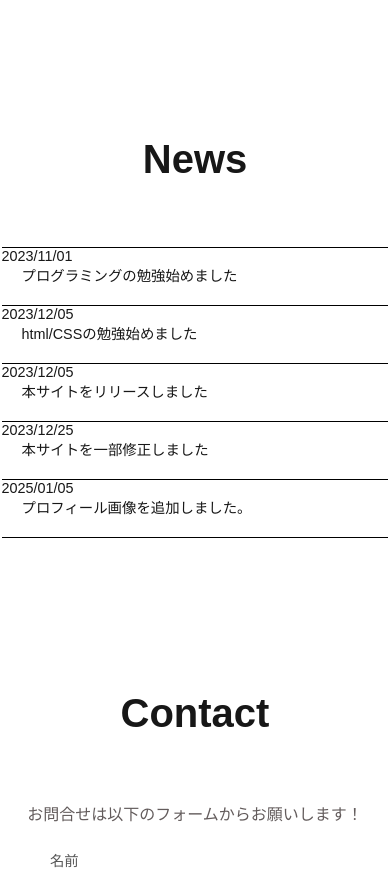
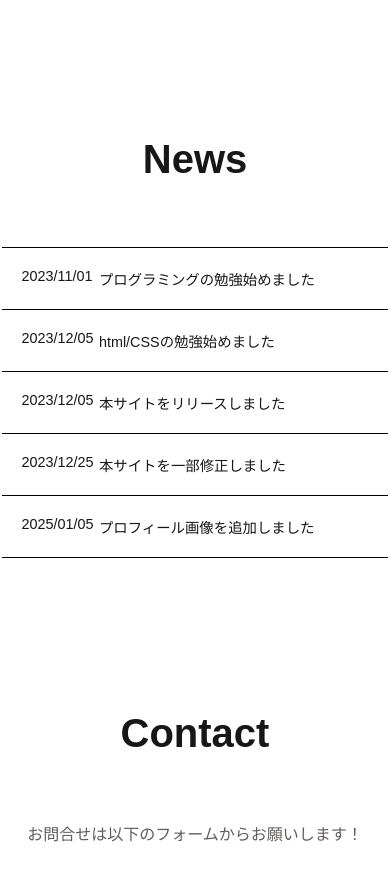
Before and after one commit to ryohei-adachi/nextjs_portfolio, a Next.js app: page / in a window 390 px wide. Shown: the part 3000-3872 px from the top of the page. Built offline with nearby package versions, Linux system fonts and the light colour scheme.

Commit message:
NewsListコンポーネントの作成

```diff
--- /dev/null
+++ b/app/_components/NewsList/index.js
@@ -0,0 +1,45 @@
+import styles from "./index.module.css";
+
+const news = [
+    {
+        id: 1,
+        date: "2023/11/01",
+        title: "プログラミングの勉強始めました"
+    },
+    {
+        id: 2,
+        date: "2023/12/05",
+        title: "html/CSSの勉強始めました"
+    },
+    {
+        id: 3,
+        date: "2023/12/05",
+        title: "本サイトをリリースしました"
+    },
+    {
+        id: 4,
+        date: "2023/12/25",
+        title: "本サイトを一部修正しました"
+    },
+    {
+        id: 5,
+        date: "2025/01/05",
+        title: "プロフィール画像を追加しました"
+    }
+];
+
+export default function NewsList() {
+    return (
+        <section id="news" className={`${styles.wrapper} ${styles.news}`}>
+            <h2 className={styles.secTitle}>News</h2>
+            <dl>
+            {news.map((article)=>(
+                <div key={article.id} className={styles.articleItem}>
+                    <dt>{article.date}</dt>
+                    <dd>{article.title}</dd>
+                </div>
+            ))}
+            </dl>
+    </section>
+    );
+}
--- /dev/null
+++ b/app/_components/NewsList/index.module.css
@@ -0,0 +1,58 @@
+.wrapper {
+    max-width: 960px;
+    margin: 0 auto 130px auto;
+    font-size: 0.9rem;
+    padding: 0.4%;
+}
+
+.secTitle {
+    font-size: 2.5rem;
+    text-align: center;
+    margin-bottom: 65px;
+}
+
+/* News */
+.news dl {
+    border-top: 1px solid #000000;
+    margin-bottom: 20px;
+}
+
+.articleItem {
+    display: flex;
+    flex-wrap: wrap;
+}
+
+.news .articleItem dt {
+    width: 20%;
+    border-bottom: 1px solid #000000;
+    padding: 20px;
+}
+
+.news .articleItem dd {
+    width: 80%;
+    border-bottom: 1px solid #000000;
+    padding: 20px;
+}
+
+  /* sp */
+@media screen and (max-width: 600px) {
+
+    .works ul li {
+        width: 100%;
+    }
+
+    .news dl {
+        flex-direction: column;
+    }
+
+    .news dt {
+        width: 100%;
+        border-bottom: none;
+        padding: 0;
+    }
+
+    .news dd {
+        width: 100%;
+        padding-top: 0;
+    }
+}
--- a/app/page.js
+++ b/app/page.js
@@ -5,6 +5,7 @@ import Footer from "@/app/_components/Footer";
 import Hero from "@/app/_components/Hero";
 import About from "@/app/_components/About";
 import WorkList from "@/app/_components/WorkList";
+import NewsList from "@/app/_components/NewsList";
 
 export default function Home() {
   return (
@@ -13,22 +14,8 @@ export default function Home() {
         <Hero />
         <About />
         <WorkList />
+        <NewsList />
 
-        <section id="news" className={`${styles.wrapper} ${styles.news}`}>
-            <h2 className={styles.secTitle}>News</h2>
-            <dl>
-                <dt>2023/11/01</dt>
-                <dd>プログラミングの勉強始めました</dd>
-                <dt>2023/12/05</dt>
-                <dd>html/CSSの勉強始めました</dd>
-                <dt>2023/12/05</dt>
-                <dd>本サイトをリリースしました</dd>
-                <dt>2023/12/25</dt>
-                <dd>本サイトを一部修正しました</dd>
-                <dt>2025/01/05</dt>
-                <dd>プロフィール画像を追加しました。</dd>
-            </dl>
-        </section>
         <section id="contact" className={`${styles.wrapper} ${styles.contact}`}>
             <h2 className={styles.secTitle}>Contact</h2>
             <p>お問合せは以下のフォームからお願いします！</p>
```
